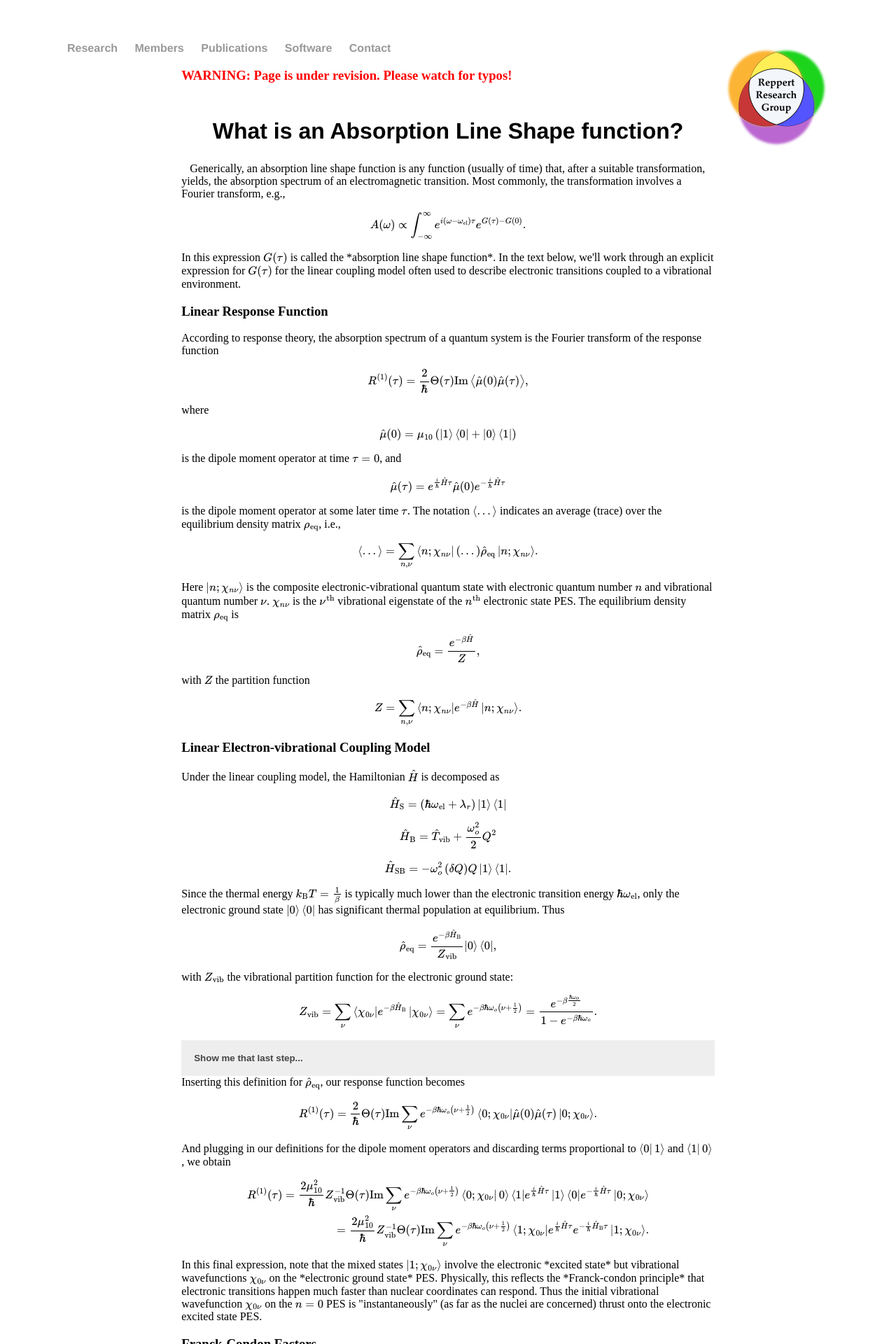
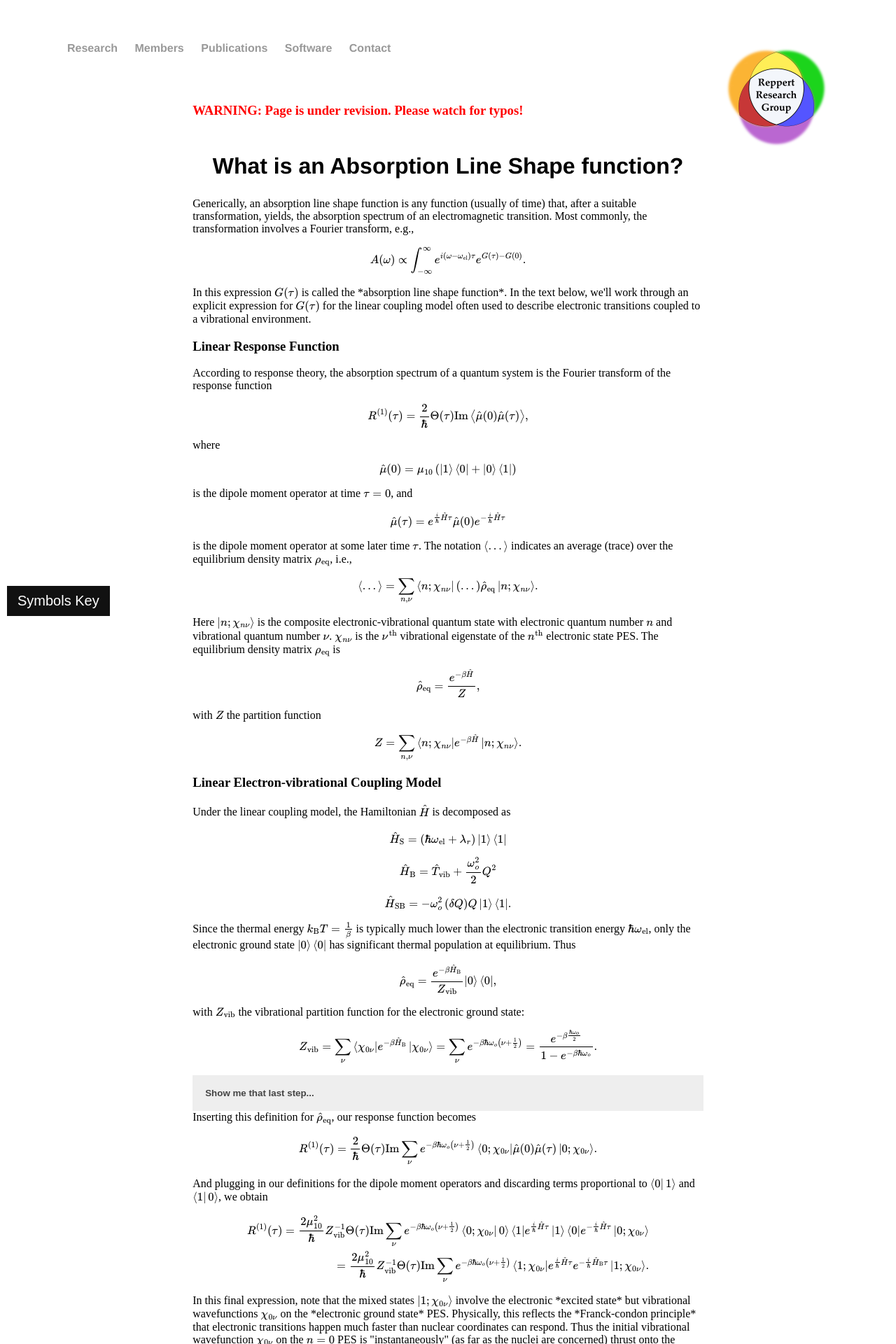
Before and after one commit to mreppert/mreppert.github.io, a Jekyll site: the page built from education/notes/LineShapeFunction.html, in a window 1280 px wide. Shown: the top 1920 px of the page at 70% size. Built offline with Jekyll 4.4.1, drawn with Linux system fonts in a browser that asks for light colours; formulas are drawn with MathJax 3.

Commit message:
added key sidebar

```diff
--- a/education/notes/LineShapeFunction.html
+++ b/education/notes/LineShapeFunction.html
@@ -11,6 +11,75 @@
 <head>
 
 <style>
+
+.sidebar {
+  height: 100%;
+  width: 0;
+  position: fixed;
+  z-index: 1;
+  top: 0;
+  left: 0;
+  background-color: #ecd3b0;
+  overflow-x: hidden;
+  transition: 0.5s;
+  padding-top: 60px;
+}
+
+.sidebar a {
+  padding: 8px 8px 8px 32px;
+  text-decoration: none;
+  font-size: 25px;
+  color: #818181;
+  display: block;
+  transition: 0.3s;
+}
+
+.sidebar a:hover {
+  color: #f1f1f1;
+}
+
+.sidebar {
+  position: Fixed;
+  top: 0;
+  right: 25px;
+  font-size: 36px;
+}
+
+.closebtn {
+  position: absolute;
+  top: 0;
+  right: 25px;
+  font-size: 36px;
+  margin-left: 50px;
+}
+
+.openbtn {
+  font-size: 20px;
+  cursor: pointer;
+  background-color: #111;
+  color: white;
+  padding: 10px 15px;
+  border: none;
+  position: fixed; /* Fixed/sticky position */
+  left: 10px; /* Place the button 30px from the right */
+  bottom: 20px;
+}
+
+.openbtn:hover {
+  background-color: #444;
+}
+
+#main {
+  transition: margin-left .5s;
+  padding: 16px;
+}
+
+/* On smaller screens, where height is less than 450px, change the style of the sidenav (less padding and a smaller font size) */
+@media screen and (max-height: 450px) {
+  .sidebar {padding-top: 15px;}
+  .sidebar a {font-size: 18px;}
+}
+
  /* Style the buttons that are used to open and close the accordion panel */
 .accordion {
   background-color: #eee;
@@ -36,6 +105,12 @@
   display: none;
   overflow: hidden;
 }
+
+.key {
+  font-size: 12pt;
+  margin: 1em 1em;
+}
+
 </style>
 
 
@@ -61,18 +136,62 @@
 
 <body>
 
- <!--<img src="" title="this slowpoke moves" />-->
+$\newcommand{\bra}[1]{\left \langle #1 \right |}$
+$\newcommand{\ket}[1]{\left | #1 \right \rangle}$
+$\newcommand{\braket}[2]{\left< #1 \vphantom{#2} \right|
+\left. #2 \vphantom{#1} \right>}$
 
+
+
+ <button class="openbtn" onclick="openNav()">Symbols Key</button>
+<div id="mySidebar" class="sidebar">
+
+  <p class="key">$A(\omega)$: Absorption spectrum</p>
+
+  <p class="key">$G(\tau)$: Line shape function</p>
+
+  <p class="key">$G(u,x)$: Generating function for Laguerre polynomials</p>
+
+  <p class="key">$R^{(1)}(\tau)$: Linear response function</p>
+
+  <p class="key">$\hat \mu$: Dipole moment operator</p>
+
+  <p class="key">$\hat H$: Total Hamiltonian</p>
+
+  <p class="key">$\hat H_\text{S}$: System (electronic) Hamiltonian</p>
+
+  <p class="key">$\hat H_\text{B}$: Bath (vibrational) Hamiltonian</p>
+
+  <p class="key">$\hat H_\text{SB}$: System-Bath Interaction Hamiltonian</p>
+
+  <p class="key">$Z$: Total Partition Function</p>
+
+  <p class="key">$Z_\text{vib}$: Vibrational Partition Function</p>
+
+  <p class="key">$\Theta(\tau)$: Step function</p>
+
+  <p class="key">$\nu$: Vibrational quantum number</p>
+
+  <p class="key">$\omega_o$: Vibrational frequency</p>
+
+  <p class="key">$\omega_\text{el}$: Electronic transition frequency</p>
+
+  <p class="key">$S$: Huang-Rhys factor</p>
+
+  <p class="key">$\braket{\chi_{0\nu}}{\chi_{1\nu'}}$: Franck-Condon factor</p>
+
+  <p class="key">$S$: Huang-Rhys factor</p>
+
+  <a href="javascript:void(0)" class="closebtn" onclick="closeNav()">×</a>
+
+</div>
+
+<div id="main">
 
  <h3 style="color:red"> WARNING: Page is under revision. Please watch for typos!<h3>
 
  <h2>What is an Absorption Line Shape function?</h2>
 
-
-$\newcommand{\bra}[1]{\left \langle #1 \right |}$
-$\newcommand{\ket}[1]{\left | #1 \right \rangle}$
-$\newcommand{\braket}[2]{\left< #1 \vphantom{#2} \right|
-\left. #2 \vphantom{#1} \right>}$
 
 
 Generically, an absorption line shape function is any function (usually of time) that, after a suitable transformation, yields, the absorption spectrum of an electromagnetic transition. Most commonly, the transformation involves a Fourier transform, e.g.,
@@ -553,5 +672,18 @@
 
 Comparing this last expression to the equation at the top of this page, we see that the $G(\tau)$ just derived is indeed the line shape function for the single-mode linear-coupling model.
 
+</div>
+<script>
+function openNav() {
+  document.getElementById("mySidebar").style.width = "250px";
+  document.getElementById("main").style.marginLeft = "250px";
+}
+
+function closeNav() {
+  document.getElementById("mySidebar").style.width = "0";
+  document.getElementById("main").style.marginLeft= "0";
+}
+</script>
+
 </body>
 </html>
```
